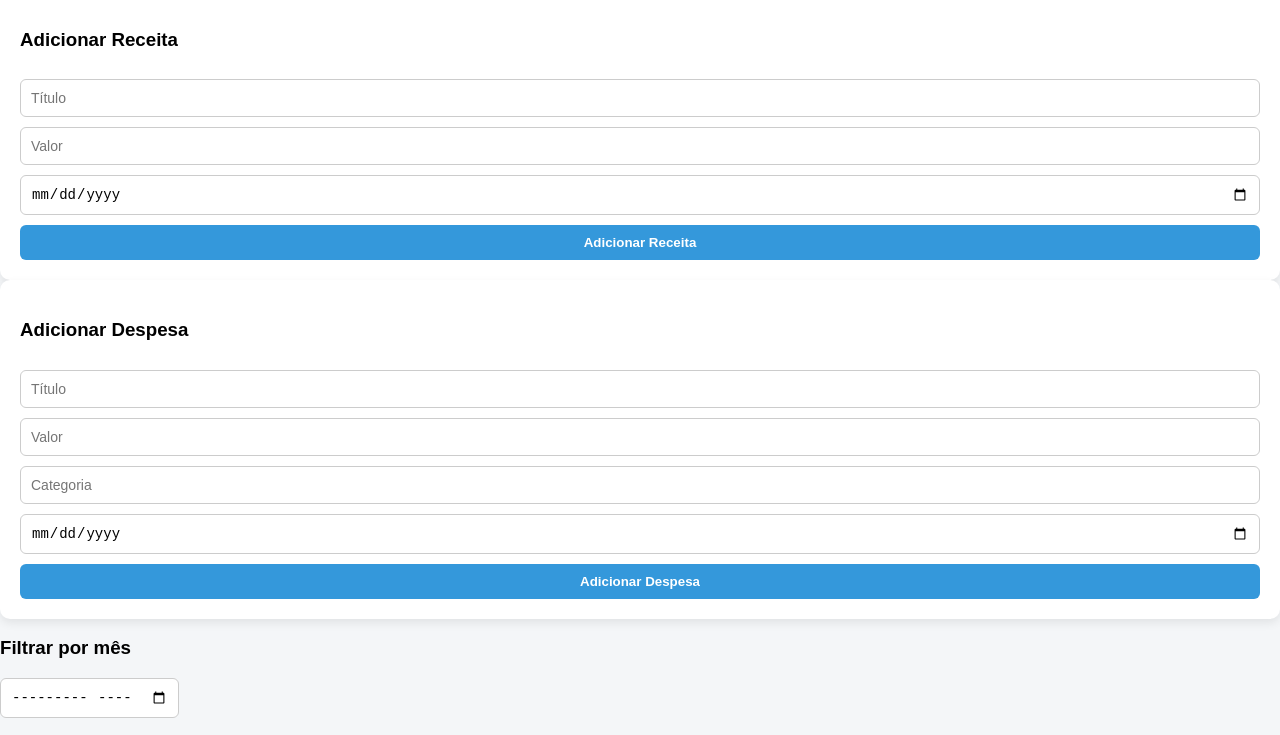
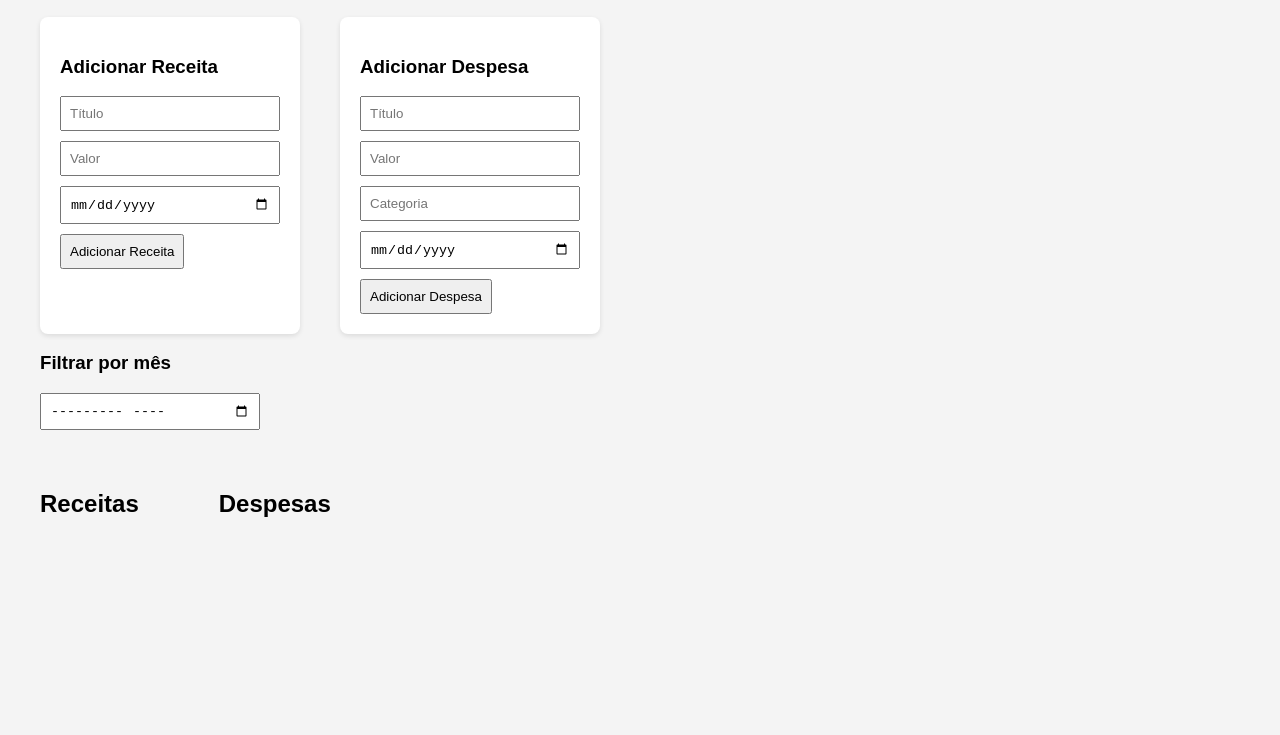
Before and after one commit to Cleitonbvalente/Controle-Financeiro, a plain HTML site: page index.html in a window 1280 px wide. Shown: the part 138-873 px from the top of the page. After the commit the page ends 800 px from the top, so only its background shows below. Drawn offline with Linux system fonts and the light colour scheme.

Commit message:
Corrigindo CSS

```diff
--- a/css/style.css
+++ b/css/style.css
@@ -1,99 +1,85 @@
 body{
+
 font-family: Arial, Helvetica, sans-serif;
-margin:0;
-background:#f4f6f8;
+
+margin:40px;
+
+background:#f4f4f4;
+
 }
 
-header{
-background:#2c3e50;
-color:white;
-padding:20px;
-text-align:center;
+h1{
+
+margin-bottom:30px;
+
 }
 
-.dashboard{
+.forms{
 
-display:grid;
-grid-template-columns: repeat(auto-fit, minmax(300px,1fr));
-gap:20px;
+display:flex;
 
-padding:30px;
-max-width:1200px;
-margin:auto;
+gap:40px;
 
 }
 
 .card{
 
 background:white;
+
 padding:20px;
-border-radius:10px;
-box-shadow:0 4px 10px rgba(0,0,0,0.08);
 
-display:flex;
-flex-direction:column;
-gap:10px;
+border-radius:8px;
+
+box-shadow:0 2px 5px rgba(0,0,0,0.1);
 
 }
 
-.saldo-card{
+input{
 
-background:#27ae60;
-color:white;
-text-align:center;
+display:block;
 
-}
+margin-bottom:10px;
 
-.filtro-card{
+padding:8px;
 
-background:#ecf0f1;
-
-}
-
-.lista-card{
-
-grid-column: span 2;
-
-}
-
-input, select{
-
-padding:10px;
-border-radius:6px;
-border:1px solid #ccc;
-font-size:14px;
+width:200px;
 
 }
 
 button{
 
-padding:10px;
-border:none;
-border-radius:6px;
-background:#3498db;
-color:white;
-font-weight:bold;
+padding:8px;
+
 cursor:pointer;
-transition:0.2s;
 
 }
 
-button:hover{
+.listas{
 
-background:#2980b9;
+display:flex;
+
+gap:80px;
+
+margin-top:40px;
 
 }
 
 ul{
 
 list-style:none;
+
 padding:0;
 
 }
 
 li{
 
+background:white;
+
 padding:8px;
-border-bottom:1px solid #eee;
+
+margin-bottom:5px;
+
+border-radius:5px;
 
 }
```
